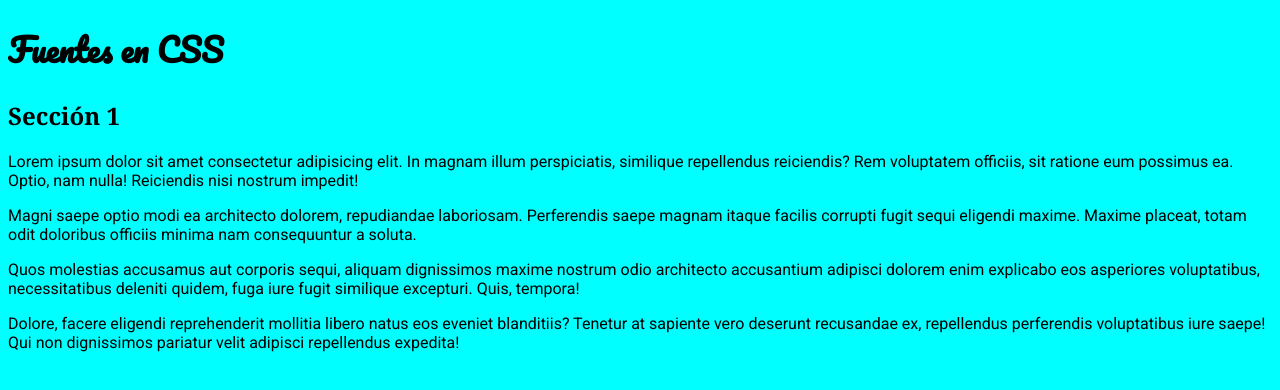
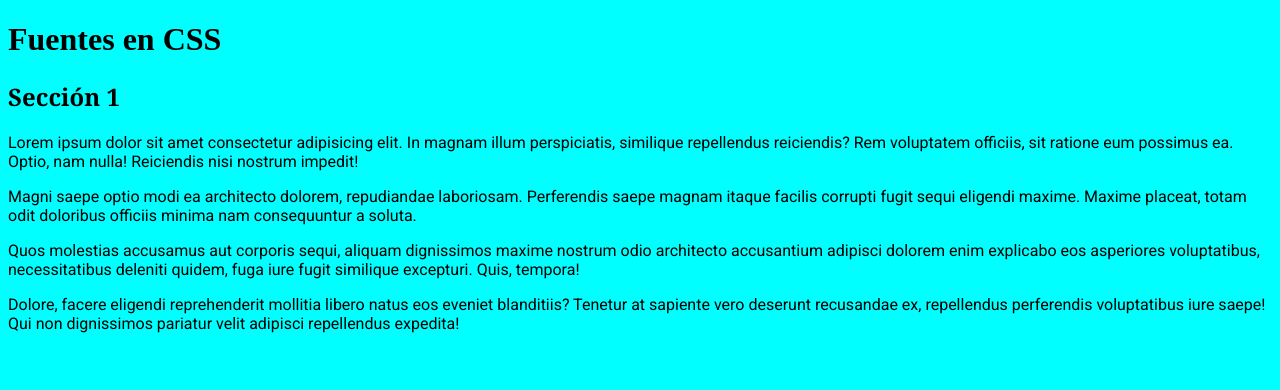
Before and after one commit to juanma62/paginas_web_css, a plain HTML site: page 01_fuentes/index.html in a window 1280 px wide. Drawn offline with Linux system fonts and the light colour scheme.

Commit message:
Cambios 31-5-2018-despues

```diff
--- a/01_fuentes/css/styles.css
+++ b/01_fuentes/css/styles.css
@@ -3,13 +3,15 @@
 }
 
 @import url('https://fonts.googleapis.com/css?family=Pacifico');
+@font-face (font-family: 'Indie';
+                src: url('IndieFlower.ttf'));
 
 body {
     background-color: aqua
 }
 
 h1 {
-    font-family: Pacifico
+    font-family: 'Indie', cursiva;
 }
 
 h2 {
```
Also changed, not shown: 01_fuentes/css/IndieFlower.ttf (added).
